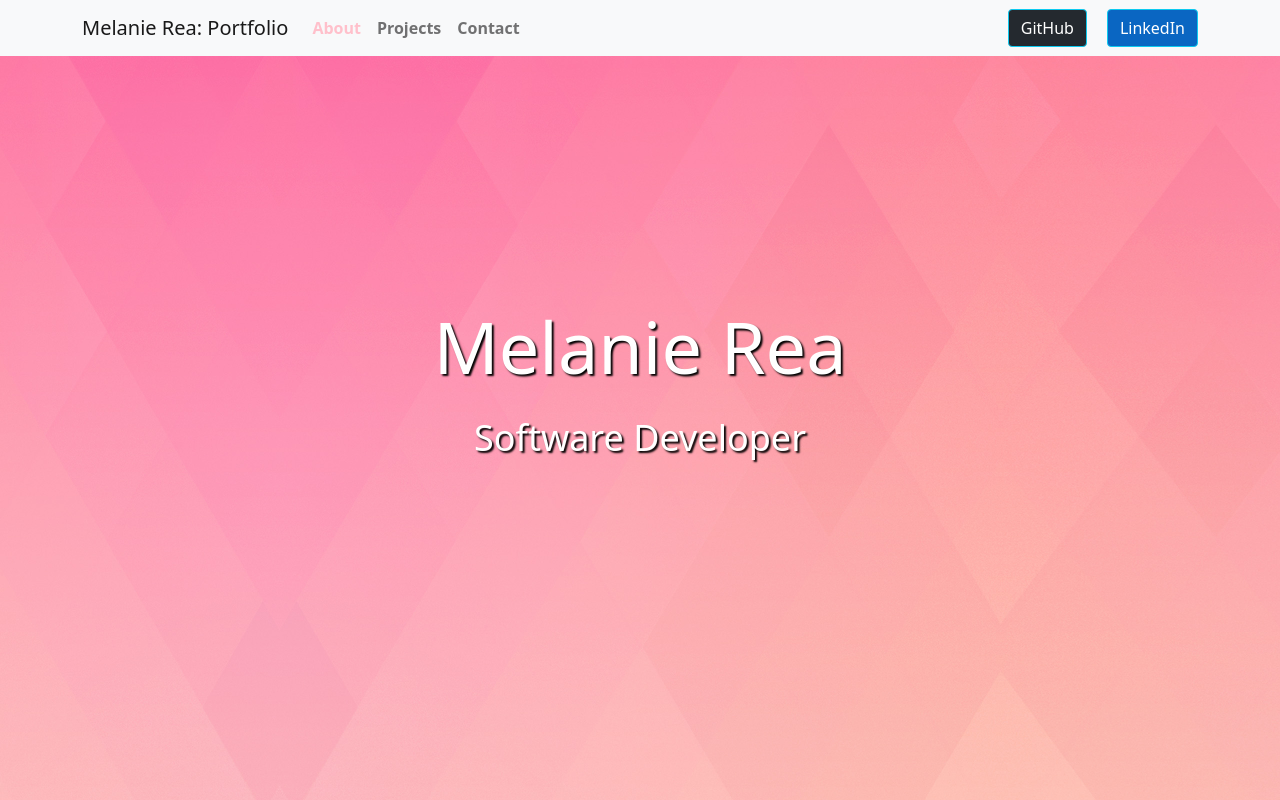
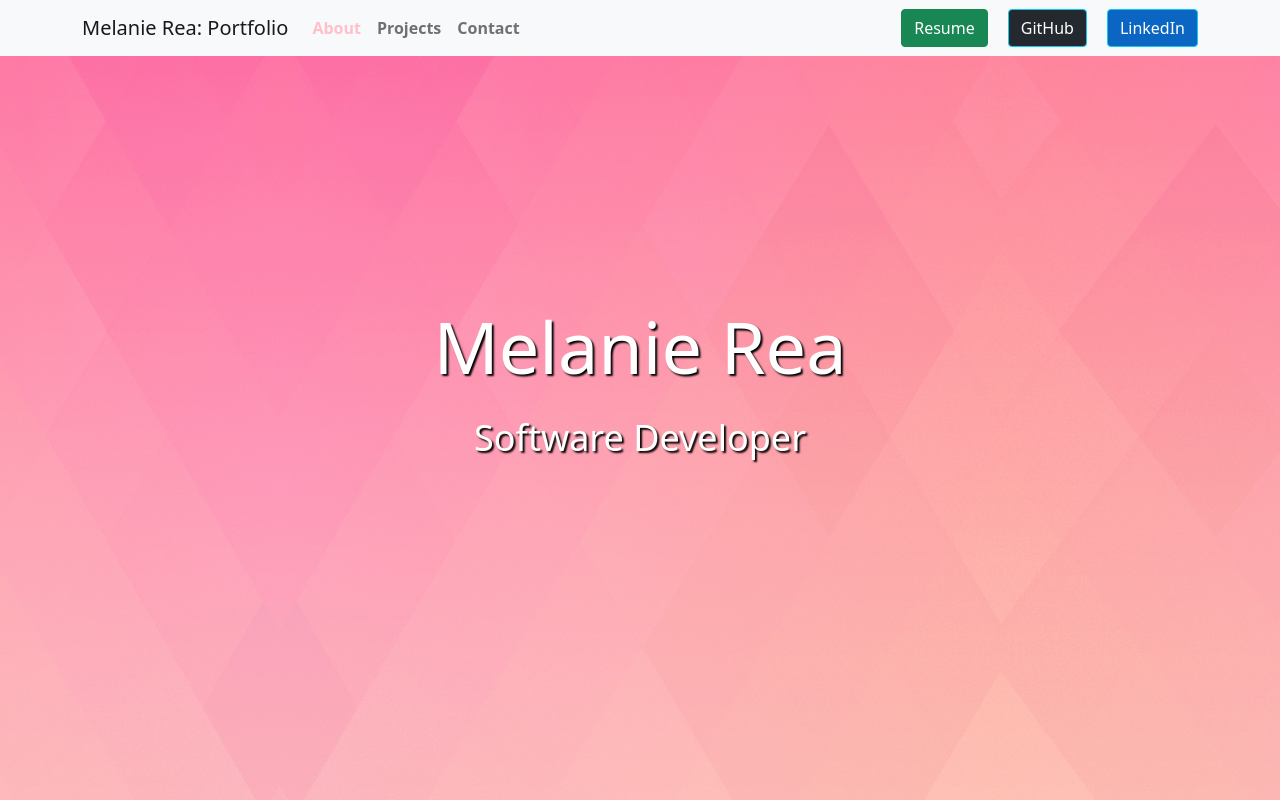
Before and after one commit to Melaniezrr/portfolio, a plain HTML site: page index.html in a window 1280 px wide. Shown: the top 800 px of the page. Drawn offline with nearby package versions, Linux system fonts and the light colour scheme.

Commit message:
Added Resume

```diff
--- a/index.html
+++ b/index.html
@@ -34,6 +34,11 @@
       .navbar .navbar-nav .nav-link:focus,
       .nav-link.active {
         color: pink !important;
+      }
+
+      .btn-resume {
+        margin-right: 20px;
+        color: white;
       }
 
       .btn-github {
@@ -136,6 +141,11 @@
               </li>
             </ul>
             <div class="d-flex">
+              <a
+                class="btn btn-success btn-resume"
+                href="assets/resume/Melanie_Rea_Resume.docx"
+                >Resume</a
+              >
               <a
                 class="btn btn-info btn-github"
                 href="https://github.com/Melaniezrr"
```
Also changed, not shown: 1 other file.
